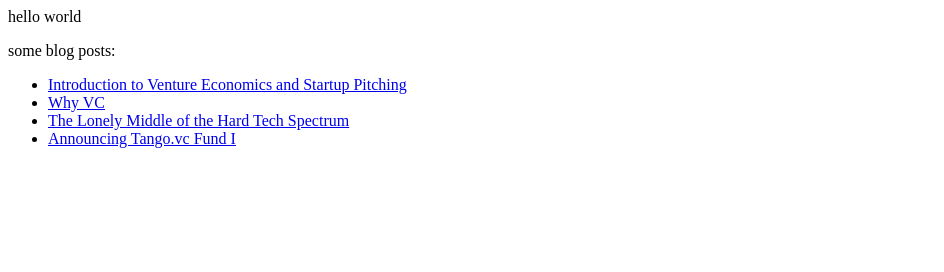
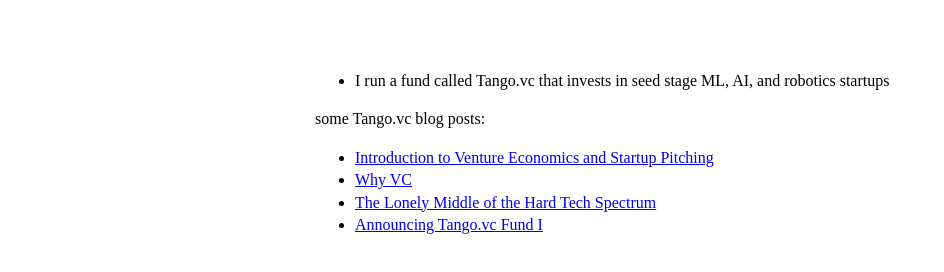
Before and after one commit to ikirigin/kirigin.github.io, a plain HTML site: page index.html in a window 1280 px wide. Shown: the whole page, without its empty margins (0-944 px from the left). Drawn offline with Linux system fonts and the light colour scheme.

Commit message:
Update index.html

```diff
--- a/index.html
+++ b/index.html
@@ -1,6 +1,43 @@
-<p>hello world</p>
+<html>
+<!--
+TODO:
+	make a complete blog post listing
+	expand personal history and bio
+	include links to other social sites
 
-<p>some blog posts:</p>
+	recommendations on how to do a good zoom setup?
+
+	media recommendations?
+-->
+<head>
+<meta name="twitter:card" content="summary" />
+<meta name="twitter:site" content="@ikirigin" />
+<meta name="viewport" content="width=device-width, initial-scale=1.0">
+<link rel="canonical" href="http://www.kirigin.com/"/>
+<style>
+body {
+  line-height: 1.4;
+    font-size: 16px;
+    padding: 0 10px;
+    margin: 50px auto;
+    max-width: 650px;
+}
+
+#maincontent
+{
+max-width:42em;margin:15 auto;
+
+}
+</style>
+<title>Ivan Kirigin</title>
+</head>
+<body>
+<div id="maincontent" style="margin-top:70px">
+	<ul>
+		<li>I run a fund called Tango.vc that invests in seed stage ML, AI, and robotics startups</li>
+	</ul>
+
+<p>some Tango.vc blog posts:</p>
 <ul>
 			<li><a href="https://www.tango.vc/p/intro-vc">Introduction to Venture Economics and Startup Pitching</a></li>
 			<li><a href="https://www.tango.vc/p/why-vc">Why VC</a></li>
```
